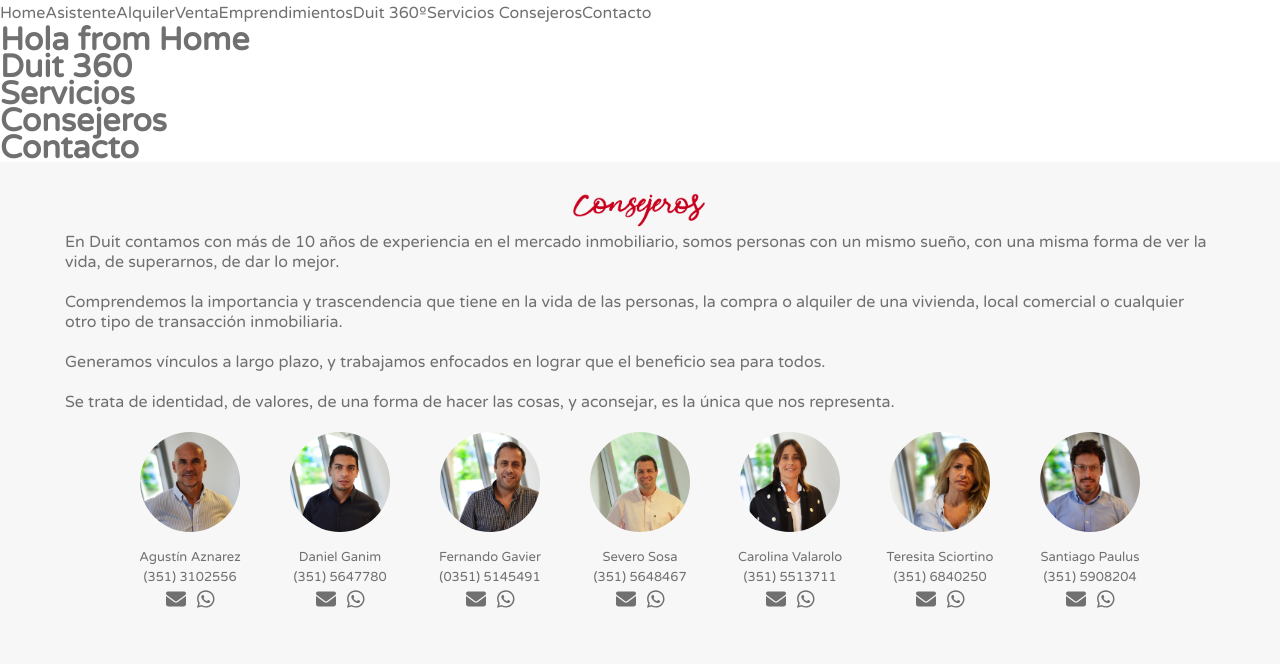
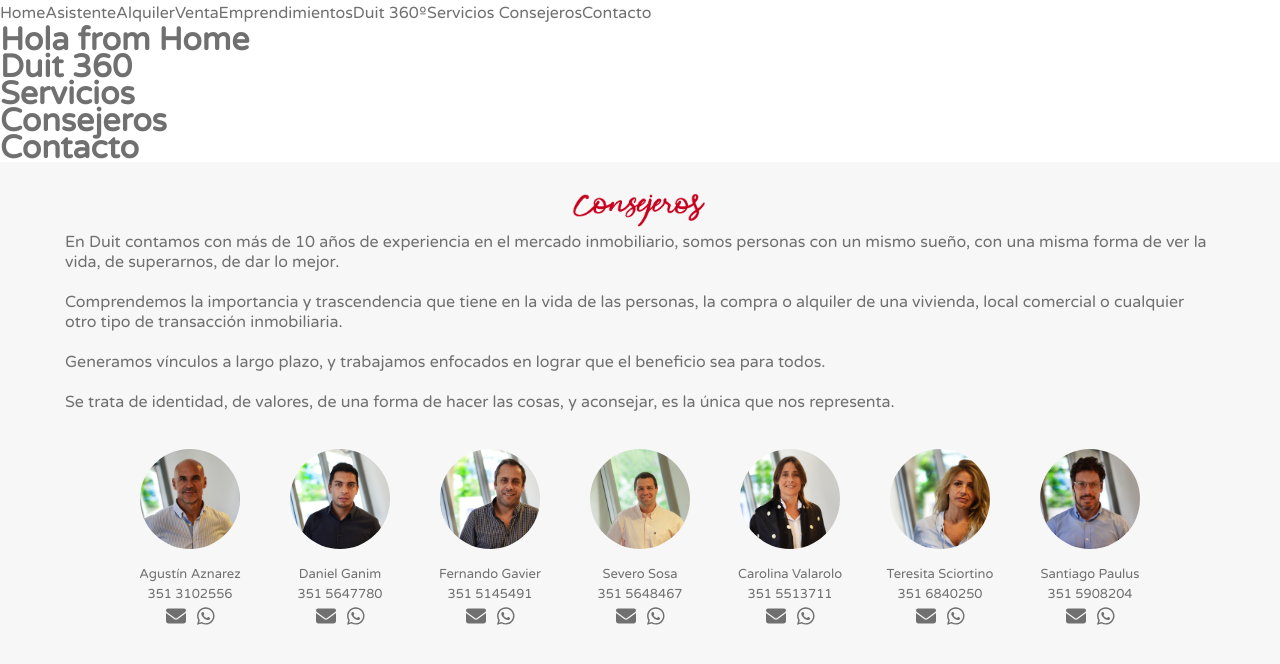
Before and after one commit to MiltonBarraza/Duit, a Next.js app: page / in a window 1280 px wide. Shown: the top 664 px of the page. Built offline with nearby package versions, Linux system fonts and the light colour scheme.

Commit message:
se modifico el tag p de la clase apartadoConsejerosDetalle para adaptarse al apagina

```diff
--- a/components/ApartadoConsejeros/apartadoConsejeros.module.scss
+++ b/components/ApartadoConsejeros/apartadoConsejeros.module.scss
@@ -31,6 +31,7 @@
 
             p {
                 line-height: normal;
+                margin: 0 0 17px;
             }
         }
 
--- a/config.js
+++ b/config.js
@@ -71,7 +71,7 @@ export const Consejeros = [
     {
         nombre: 'Agustín Aznarez',
         posicion: 'Consejero',
-        telefono: '(351) 3102556',
+        telefono: '351 3102556',
         telefonoFormateado: "+5493513108556" ,
         email: 'agustin@duitpropiedades.com.ar',
         facebook: 'https://www.facebook.com/agustin.aznarez',
@@ -83,7 +83,7 @@ export const Consejeros = [
     {
         nombre: 'Daniel Ganim',
         posicion: 'Consejero',
-        telefono: '(351) 5647780',
+        telefono: '351 5647780',
         telefonoFormateado: "+5493515647780" ,
         email: 'danielganim@duitpropiedades.com.ar',
         facebook: '',
@@ -95,7 +95,7 @@ export const Consejeros = [
     {
         nombre: 'Fernando Gavier',
         posicion: 'Consejero',
-        telefono: '(0351) 5145491',
+        telefono: '351 5145491',
         telefonoFormateado: "+5493515145491" ,
         email: 'fgavier@duitpropiedades.com.ar',
         facebook: 'https://www.facebook.com/fngavier',
@@ -107,7 +107,7 @@ export const Consejeros = [
     {
         nombre: 'Severo Sosa',
         posicion: 'Consejero',
-        telefono: '(351) 5648467',
+        telefono: '351 5648467',
         telefonoFormateado: "+5493515648467" ,
         email: 'severo@duitpropiedades.com.ar',
         facebook: 'https://www.facebook.com/sapo.sosa',
@@ -119,7 +119,7 @@ export const Consejeros = [
     {
         nombre: 'Carolina Valarolo',
         posicion: 'Consejera',
-        telefono: '(351) 5513711',
+        telefono: '351 5513711',
         telefonoFormateado: "+5493515513711" ,
         email: 'carolina@duitpropiedades.com.ar',
         facebook: '',
@@ -131,7 +131,7 @@ export const Consejeros = [
     {
         nombre: 'Teresita Sciortino',
         posicion: 'Secretaria Administración',
-        telefono: '(351) 6840250',
+        telefono: '351 6840250',
         telefonoFormateado: "+5493516840250" ,
         email: 'teresita@duitpropiedades.com.ar',
         facebook: '',
@@ -143,7 +143,7 @@ export const Consejeros = [
     {
         nombre: 'Santiago Paulus',
         posicion: 'Asesor',
-        telefono: '(351) 5908204',
+        telefono: '351 5908204',
         telefonoFormateado: "+5493515908204" ,
         email: 'santiago@duitpropiedades.com.ar',
         facebook: '',
```
